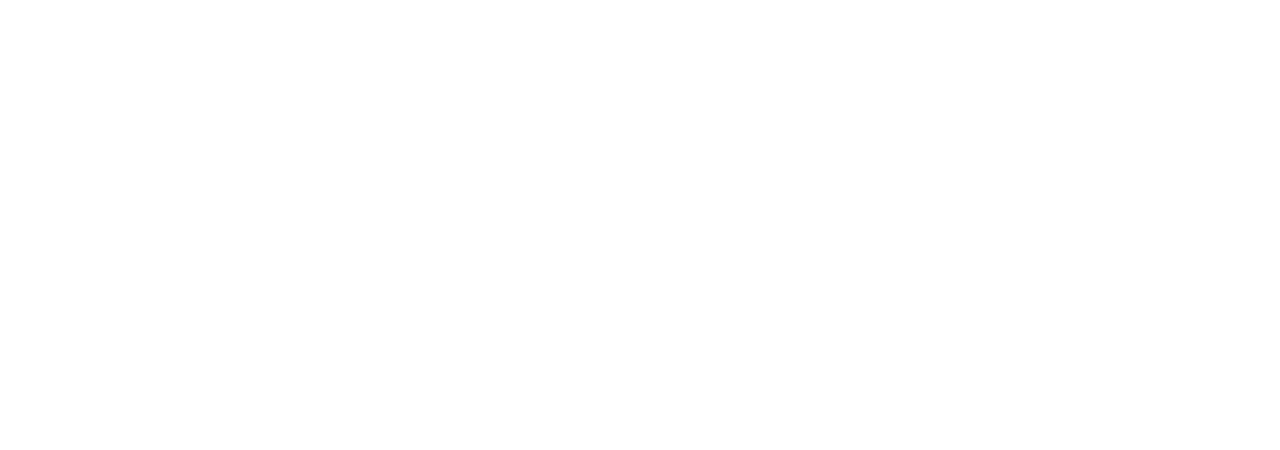
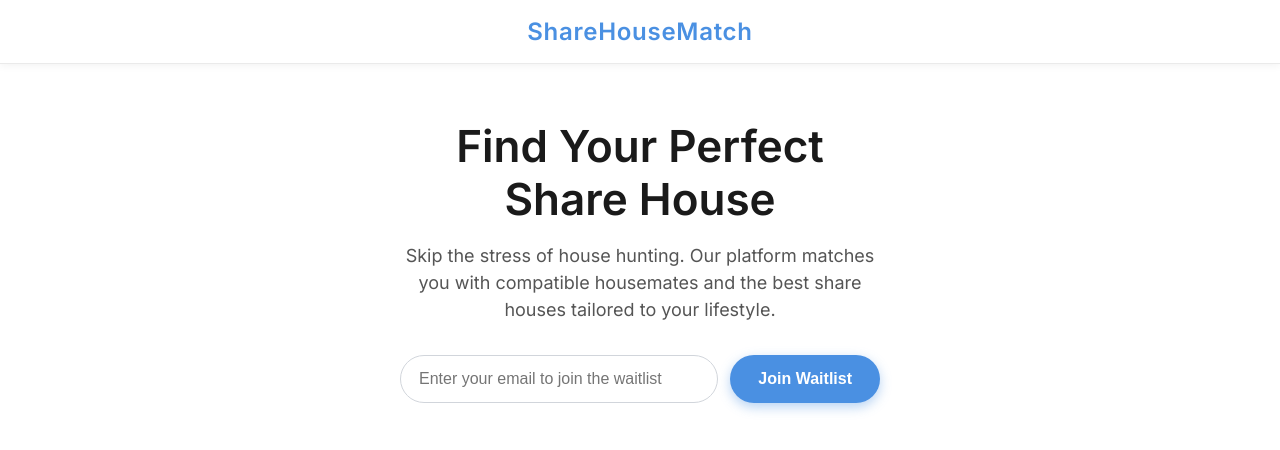
Before and after one commit to Alfredduop/alfredduop.github.io, a plain HTML site: page index.html in a window 1280 px wide. Drawn offline with Linux system fonts and the light colour scheme.

Commit message:
Update index.html

```diff
--- a/index.html
+++ b/index.html
@@ -46,3 +46,120 @@
     main {
       max-width: 480px;
       width: 100%;
+      text-align: center;
+      padding-top: 40px;
+    }
+
+    /* Headline */
+    h1 {
+      font-weight: 600;
+      font-size: 2.75rem;
+      line-height: 1.2;
+      color: #1a1a1a;
+      margin-bottom: 16px;
+      opacity: 0;
+      transform: translateY(20px);
+      animation: fadeInUp 0.6s forwards;
+    }
+    p.subtitle {
+      font-weight: 400;
+      font-size: 1.125rem;
+      color: #555;
+      margin-bottom: 32px;
+      line-height: 1.5;
+      opacity: 0;
+      transform: translateY(20px);
+      animation: fadeInUp 0.6s forwards;
+      animation-delay: 0.15s;
+    }
+
+    /* Form */
+    form {
+      display: flex;
+      flex-wrap: nowrap;
+      gap: 12px;
+      justify-content: center;
+      opacity: 0;
+      transform: translateY(20px);
+      animation: fadeInUp 0.6s forwards;
+      animation-delay: 0.3s;
+    }
+    input[type="email"] {
+      flex: 1 1 auto;
+      padding: 14px 18px;
+      font-size: 1rem;
+      border: 1.5px solid #d1d5db;
+      border-radius: 9999px; /* fully rounded */
+      transition: border-color 0.3s ease;
+      outline-offset: 2px;
+      outline-color: transparent;
+    }
+    input[type="email"]:focus {
+      border-color: #4a90e2;
+      outline-color: #4a90e2;
+    }
+    button {
+      padding: 14px 28px;
+      background: #4a90e2;
+      color: white;
+      border: none;
+      border-radius: 9999px;
+      font-weight: 600;
+      font-size: 1rem;
+      cursor: pointer;
+      box-shadow: 0 4px 12px rgb(74 144 226 / 0.4);
+      transition: background 0.3s ease, box-shadow 0.3s ease;
+    }
+    button:hover {
+      background: #357ABD;
+      box-shadow: 0 6px 16px rgb(53 122 189 / 0.6);
+    }
+
+    /* Animations */
+    @keyframes fadeInUp {
+      to {
+        opacity: 1;
+        transform: translateY(0);
+      }
+    }
+
+    /* Responsive */
+    @media (max-width: 480px) {
+      form {
+        flex-wrap: wrap;
+      }
+      input[type="email"] {
+        flex-basis: 100%;
+      }
+      button {
+        width: 100%;
+        flex-basis: 100%;
+      }
+    }
+  </style>
+</head>
+<body>
+
+  <nav>
+    <div class="logo">ShareHouseMatch</div>
+  </nav>
+
+  <main>
+    <h1>Find Your Perfect Share House</h1>
+    <p class="subtitle">
+      Skip the stress of house hunting. Our platform matches you with compatible housemates and the best share houses tailored to your lifestyle.
+    </p>
+    <form action="https://formspree.io/f/your-form-id" method="POST" novalidate>
+      <input
+        type="email"
+        name="email"
+        placeholder="Enter your email to join the waitlist"
+        aria-label="Email address"
+        required
+      />
+      <button type="submit">Join Waitlist</button>
+    </form>
+  </main>
+
+</body>
+</html>
```
